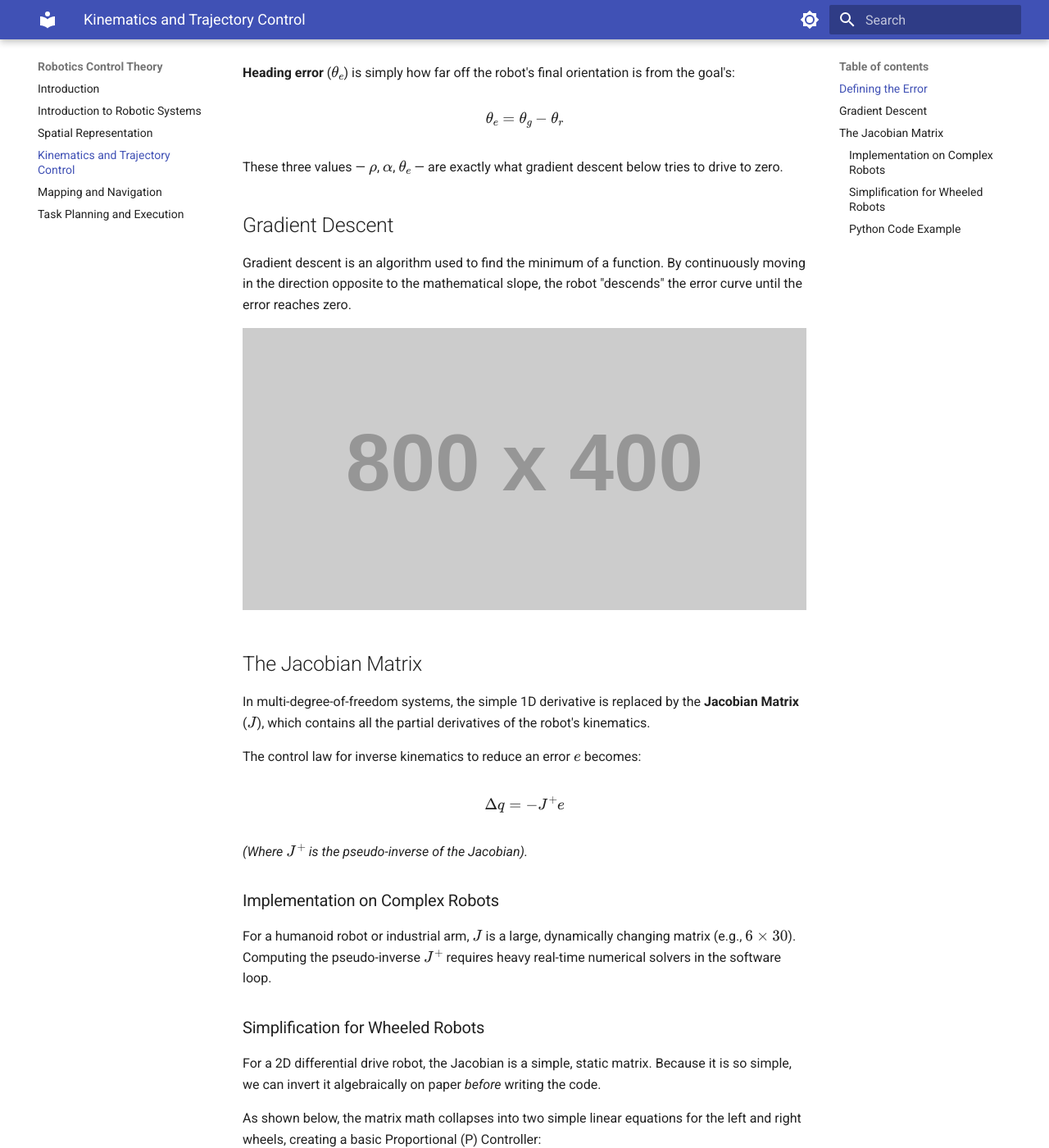
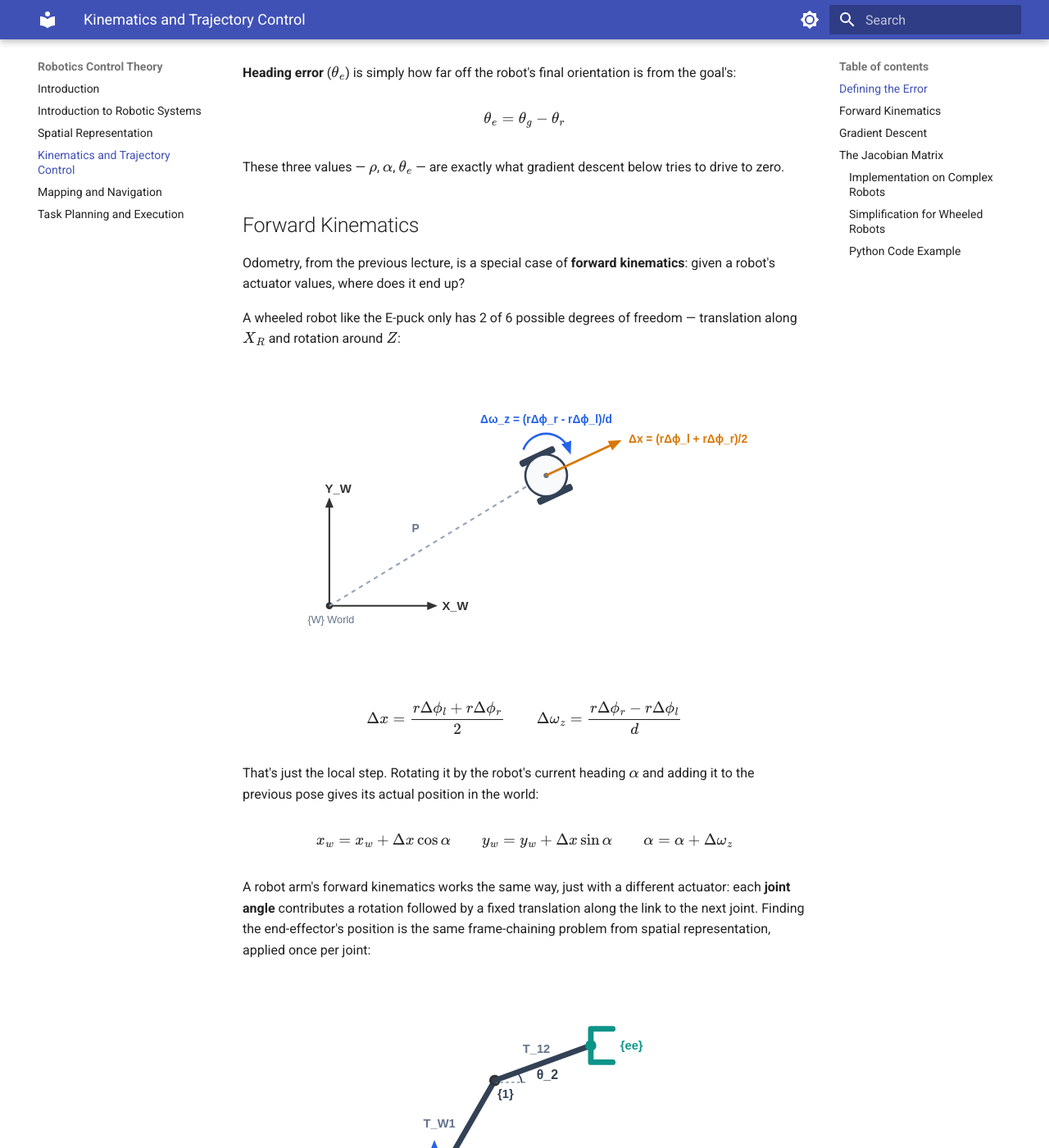
Before and after one commit to Kooroshoo/intro-to-robotics, an MkDocs documentation site: the page built from docs/03-kinematics-and-trajectory-control.md, in a window 1280 px wide and 1400 px high, scrolled down 1028 px. Shown: the whole window at 82% size. Built offline with MkDocs 1.6.1 and Material for MkDocs 9.7.7, drawn with Linux system fonts in a browser that asks for light colours; some of the changed text lies outside the part shown.

Commit message:
update lecture 2 and 3

```diff
--- a/docs/03-kinematics-and-trajectory-control.md
+++ b/docs/03-kinematics-and-trajectory-control.md
@@ -31,6 +31,38 @@ $$
 $$
 
 These three values — $\rho$, $\alpha$, $\theta_e$ — are exactly what gradient descent below tries to drive to zero.
+
+## Forward Kinematics
+
+Odometry, from the previous lecture, is a special case of **forward kinematics**: given a robot's actuator values, where does it end up?
+
+A wheeled robot like the E-puck only has 2 of 6 possible degrees of freedom — translation along $X_R$ and rotation around $Z$:
+
+<p markdown="1" style="text-align:center;">
+![A mobile robot's two degrees of freedom: forward step and rotation](assets/images/odometry_step.svg)
+</p>
+
+$$
+\Delta x = \frac{r\Delta\phi_l + r\Delta\phi_r}{2} \qquad \Delta\omega_z = \frac{r\Delta\phi_r - r\Delta\phi_l}{d}
+$$
+
+That's just the local step. Rotating it by the robot's current heading $\alpha$ and adding it to the previous pose gives its actual position in the world:
+
+$$
+x_w = x_w + \Delta x\cos\alpha \qquad y_w = y_w + \Delta x\sin\alpha \qquad \alpha = \alpha + \Delta\omega_z
+$$
+
+A robot arm's forward kinematics works the same way, just with a different actuator: each **joint angle** contributes a rotation followed by a fixed translation along the link to the next joint. Finding the end-effector's position is the same frame-chaining problem from spatial representation, applied once per joint:
+
+<p markdown="1" style="text-align:center;">
+![A 2-link robot arm, with each joint contributing its own transformation to the chain](assets/images/arm_forward_kinematics.svg)
+</p>
+
+$$
+T^W_{ee} = T^W_1 \cdot T^1_2 \cdot T^2_3 \cdots T^{n-1}_{ee}
+$$
+
+Each $T^{i-1}_i$ only changes as its joint rotates; the rest of the chain stays fixed. Multiplying them all together converts a point measured at the end-effector directly into the world frame.
 
 ## Gradient Descent
 Gradient descent is an algorithm used to find the minimum of a function. By continuously moving in the direction opposite to the mathematical slope, the robot "descends" the error curve until the error reaches zero.
```
Also changed, not shown: docs/02-spatial-representation.md (+8 -5 lines), docs/assets/images/arm_forward_kinematics.svg (added), docs/assets/images/odometry_step.svg.
